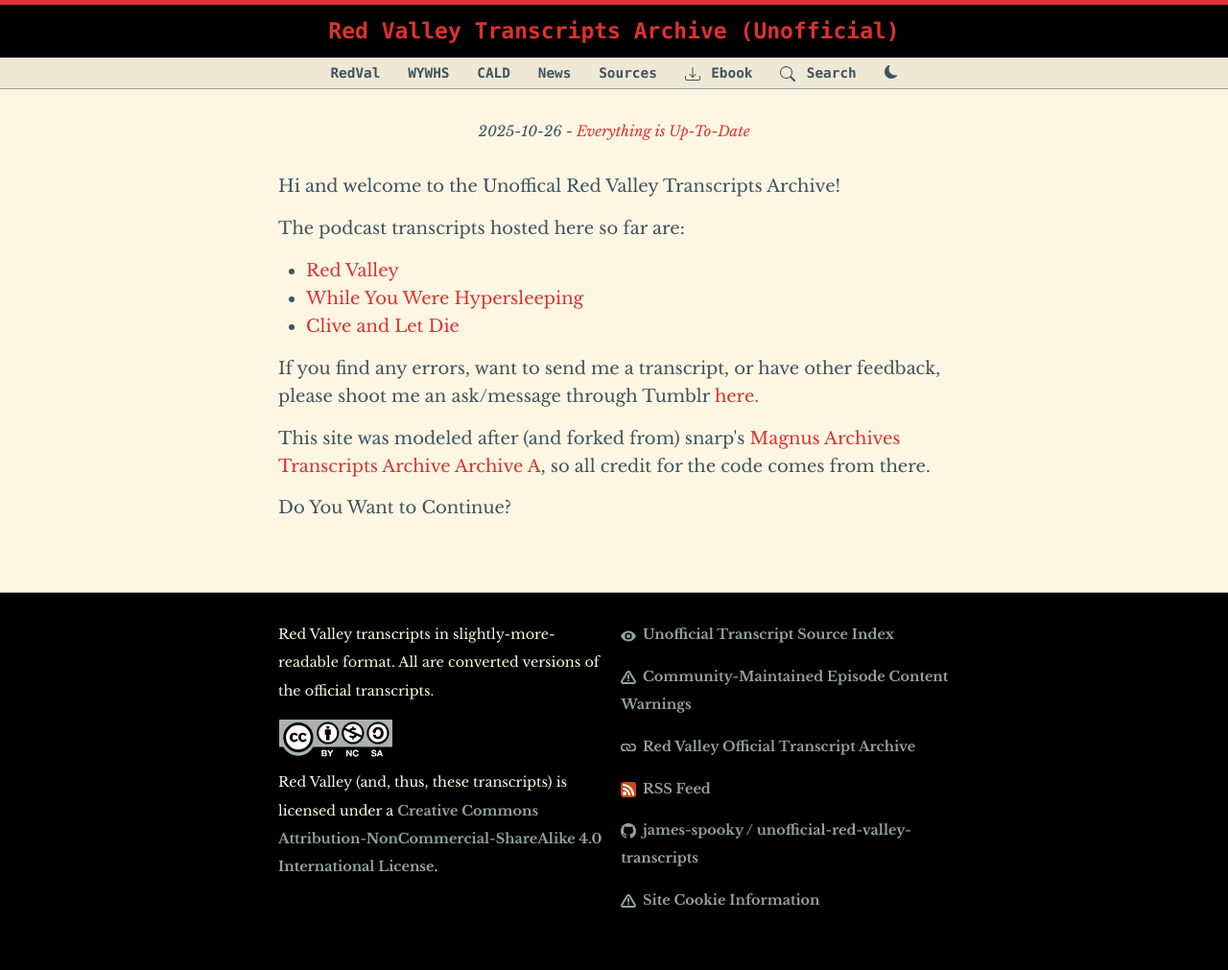
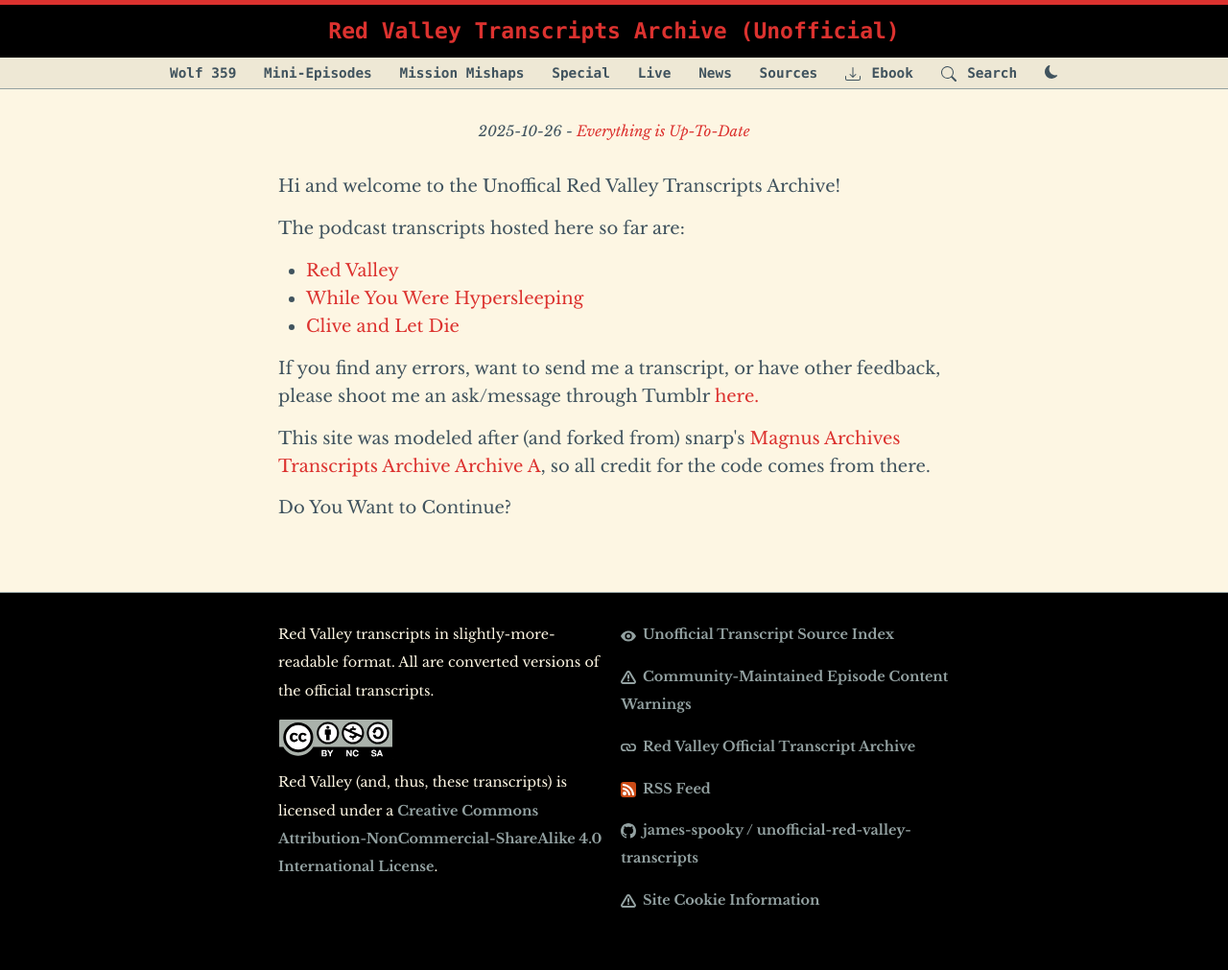
Before and after one commit to spooky-james/unofficial-wolf-359-transcripts, a Jekyll site: the page built from index.html, in a window 1280 px wide. Shown: the whole page at 96% size. Built offline with Jekyll 4.4.1, drawn with Linux system fonts in a browser that asks for light colours.

Commit message:
Update header.html

```diff
--- a/_includes/header.html
+++ b/_includes/header.html
@@ -3,9 +3,11 @@
     <a class="site-title" href="{{site.baseurl}}/">{{site.title}}</a>
   </div>
   <nav class="site-header-linkbar">
-    <span><a href="{{site.baseurl}}/RedVal.html">RedVal</a></span>
-    <span><a href="{{site.baseurl}}/wywhs.html">WYWHS</a></span>
-     <span><a href="{{site.baseurl}}/cald.html">CALD</a></span>
+    <span><a href="{{site.baseurl}}/Wolf.html">Wolf 359</a></span>
+    <span><a href="{{site.baseurl}}/mini.html">Mini-Episodes</a></span>
+     <span><a href="{{site.baseurl}}/mm.html">Mission Mishaps</a></span>
+      <span><a href="{{site.baseurl}}/special.html">Special</a></span>
+      <span><a href="{{site.baseurl}}/live.html">Live</a></span>
     <span><a href="{{site.baseurl}}/news.html">News</a></span>
         <span><a href="{{site.baseurl}}/sources.html">Sources</a></span>
 
```
